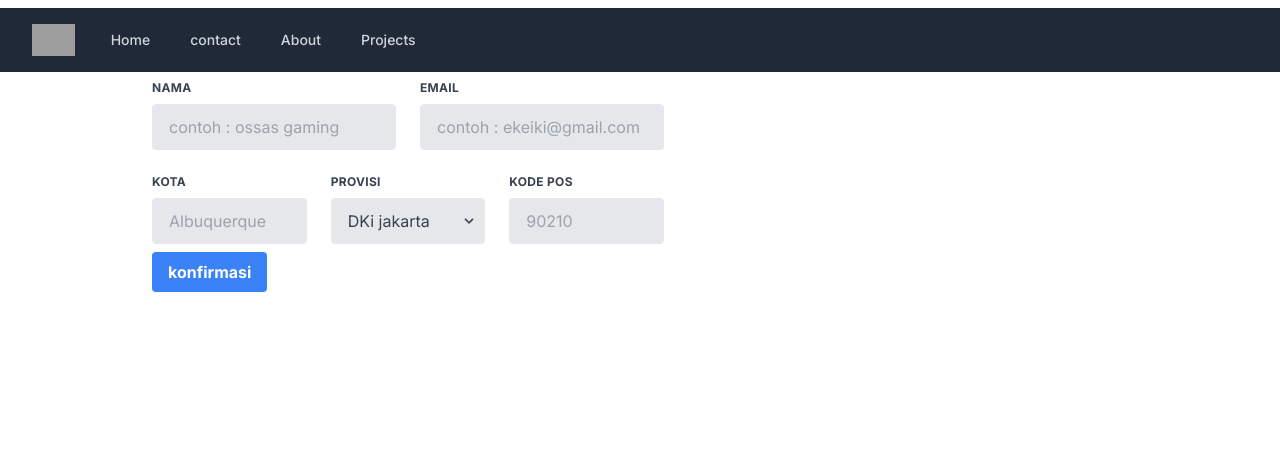
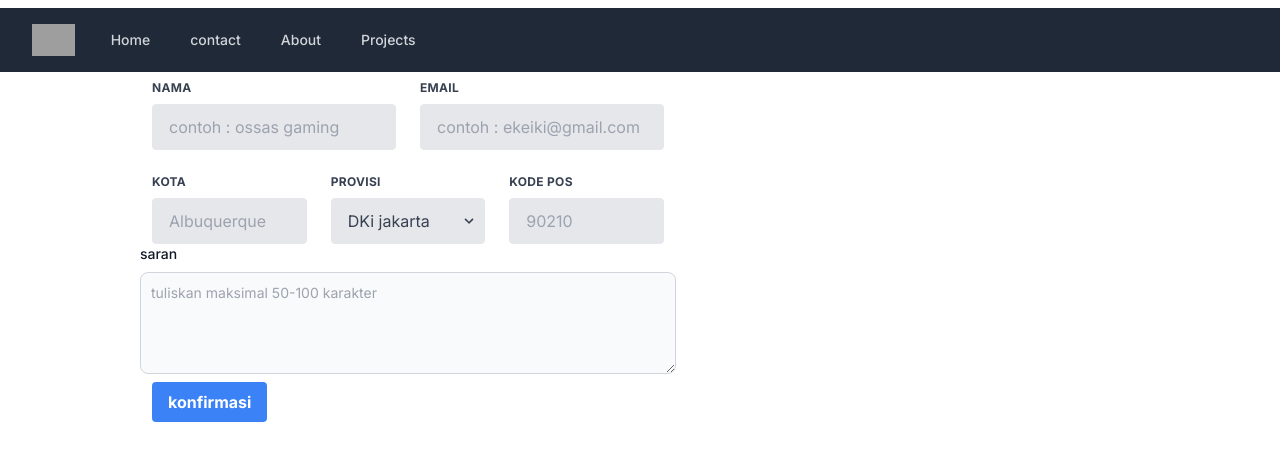
Before and after one commit to ekireski9983/portofolio_nextJS, a Next.js app: page /contact in a window 1280 px wide. Shown: the top 460 px of the page. Built offline with nearby package versions, Linux system fonts and the light colour scheme; grey boxes are pictures that could not be loaded.

Commit message:
menambahkan textarea

```diff
--- a/src/app/contact/page.js
+++ b/src/app/contact/page.js
@@ -47,7 +47,9 @@
             </label>
             <input class="appearance-none block w-full bg-gray-200 text-gray-700 border border-gray-200 rounded py-3 px-4 leading-tight focus:outline-none focus:bg-white focus:border-gray-500" id="grid-zip" type="text" placeholder="90210"></input>
           </div>
-        </div>
+          <label for="message" class="block mb-2 text-sm font-medium text-gray-900 dark:text-white">saran</label>
+          <textarea id="message" rows="4" class="block p-2.5 w-full text-sm text-gray-900 bg-gray-50 rounded-lg border border-gray-300 focus:ring-blue-500 focus:border-blue-500 dark:bg-gray-700 dark:border-gray-600 dark:placeholder-gray-400 dark:text-white dark:focus:ring-blue-500 dark:focus:border-blue-500" placeholder="tuliskan maksimal 50-100 karakter"></textarea>
+         </div>
         <button class="bg-blue-500 hover:bg-blue-700 text-white font-bold py-2 px-4 rounded">
         konfirmasi
         </button>
```
